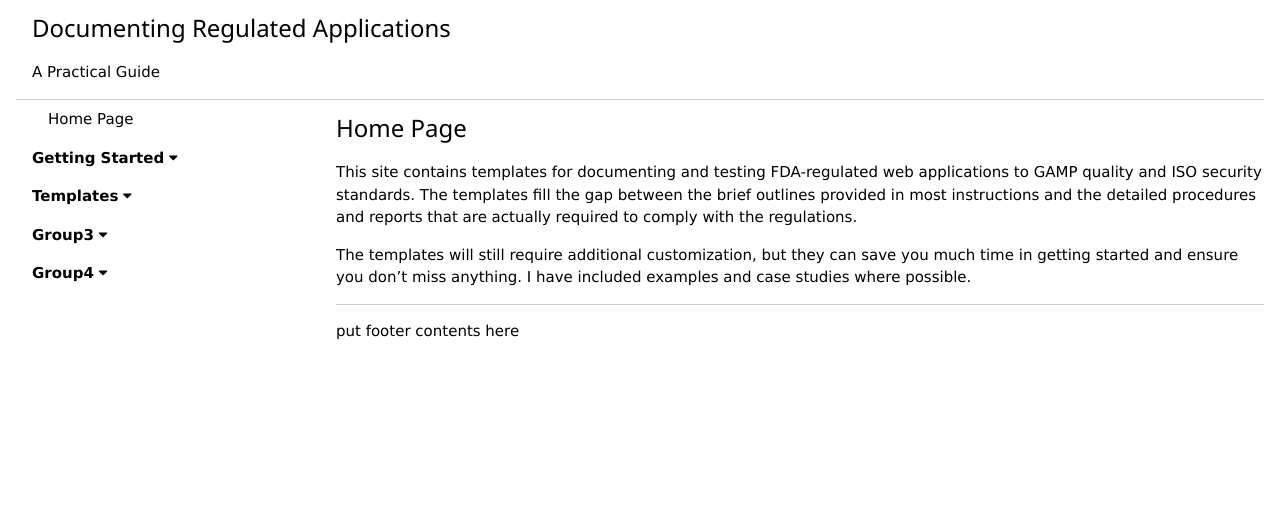
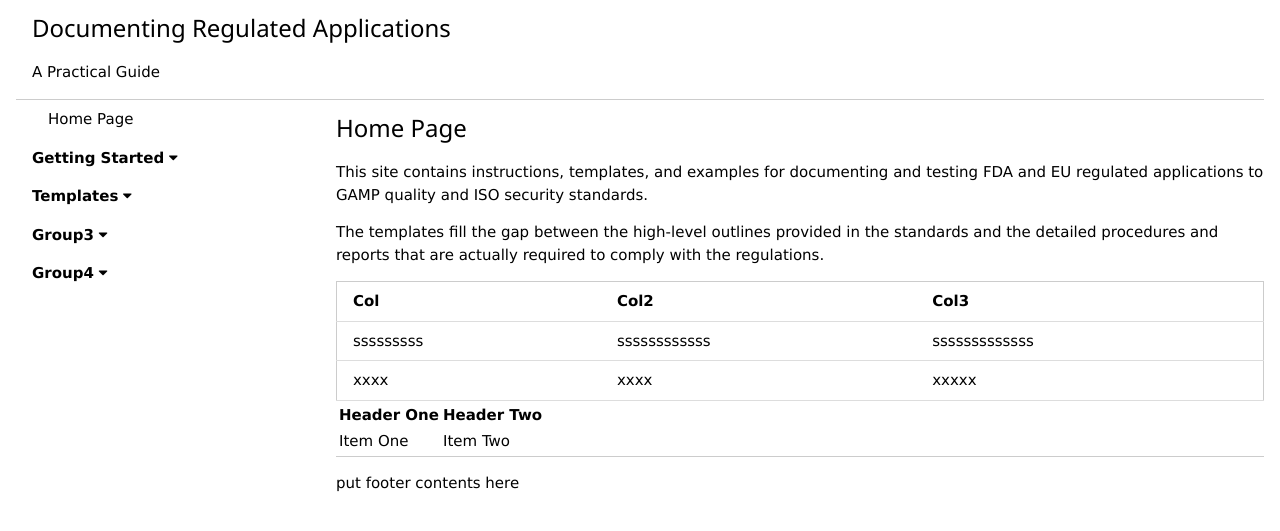
Before and after one commit to wgoodridge/regdocs, a Jekyll site: the page built from index.md, in a window 1280 px wide. Shown: the top 531 px of the page. Built offline with Jekyll 4.4.1, drawn with Linux system fonts in a browser that asks for light colours; nearby versions of some CDN libraries.

Commit message:
removed minima theme

```diff
--- a/_config.yml
+++ b/_config.yml
@@ -2,7 +2,7 @@ name: Documenting and Testing
 title: Documenting Regulated Applications
 subtitle: A Practical Guide
 url:
-description: Website with templates for documenting and testing FDA and EU regulated life science applications. Templates are based on GAMP5, and ISO security standards, most can be output in several formats (doc, pdf, html, markdown), with enough detail for easy customization.
+description: Website with templates, and examples for documenting and testing regulated applications. Templates are based on GAMP5, and ISO security standards with detailed instructions for easy customization.
 baseurl: /regdocs
 url: https://wgoodridge.github.io/regdocs
 kramdown:
--- /dev/null
+++ b/assets/css/style.css
@@ -0,0 +1,5 @@
+---
+
+---
+@import "{{ site.theme}}";
+@import "/css/w3";
--- a/index.md
+++ b/index.md
@@ -6,6 +6,17 @@ url: /
 
 ### {{page.title}}
 
-This site contains templates for documenting and testing FDA-regulated web applications to GAMP quality and ISO security standards. The templates fill the gap between the brief outlines provided in most instructions and the detailed procedures and reports that are actually required to comply with the regulations.
+This site contains instructions, templates, and examples for documenting and testing FDA and EU regulated applications to GAMP quality and ISO security standards.
 
-The templates will still require additional customization, but they can save you much time in getting started and ensure you don't miss anything. I have included examples and case studies where possible.
+The templates fill the gap between the high-level outlines provided in the standards and the detailed procedures and reports that are actually required to comply with the regulations.
+
+
+|  Col  | Col2  | Col3  |
+|---|---|---|
+| sssssssss  |  ssssssssssss | sssssssssssss  |
+| xxxx   | xxxx   | xxxxx  |
+{:.w3-table .w3-border .w3-bordered}
+
+| Header One     | Header Two     |
+| :------------- | :------------- |
+| Item One       | Item Two       |
```
Also changed, not shown: README.md, images/agile-process.PNG (added), images/gamp2.PNG (added), images/risk-assesment.PNG (added), 1 other file.
